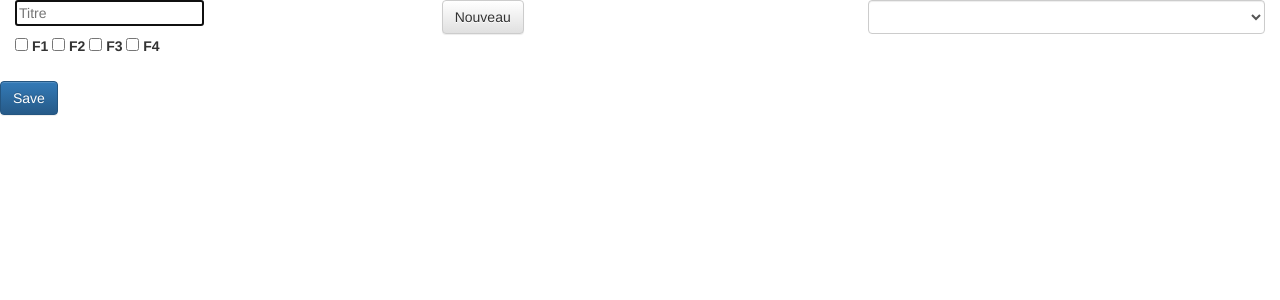
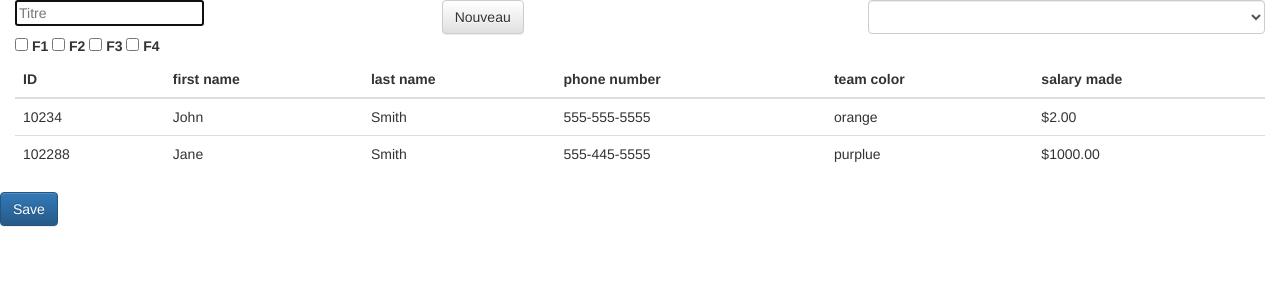
Before and after one commit to teddy-dubal/weez-field, a PHP site: page / in a window 1280 px wide. Shown: the top 300 px of the page. Run offline with PHP 8.4, Linux system fonts and the light colour scheme; some libraries are stand-ins or nearby versions.

Commit message:
* Signed-off-by:Teddy Dona <teddy.dubal@gmail.com>

```diff
--- a/assets/css/index.css
+++ b/assets/css/index.css
@@ -1,3 +1,3 @@
-th {
-    cursor: grab;
+.table th.h {
+    cursor: move;
 }
--- a/templates/index.twig
+++ b/templates/index.twig
@@ -46,6 +46,7 @@
             </div>
             <div class="row">
                 <div class="col-md-12">
+                    {#
                     <table class="table" id="table">
                         <thead>
                             <tr>
@@ -56,6 +57,38 @@
                             </tr>
                             <tr>
                             </tr>
+                        </tbody>
+                    </table>
+                    #}
+                    <table class="table" id="table">
+                        <thead class="test">
+                            <tr>
+                                <th data-header="id"><div class="dragtable-drag-handle"></div> ID</th>
+                                <th data-header="first_name">first name</th>
+                                <th data-header="last_name">last name</th>
+                                <th data-header="phone_number">phone number</th>
+                                <th data-header="color">team color</th>
+                                <th data-header="salary">salary made</th>
+                            </tr>
+                        </thead>
+                        <tbody>
+                            <tr>
+                                <td>10234</td>
+                                <td>John</td>
+                                <td>Smith</td>
+                                <td>555-555-5555</td>
+                                <td>orange</td>
+                                <td>$2.00</td>
+                            </tr>
+                            <tr>
+                                <td>102288</td>
+                                <td>Jane</td>
+                                <td>Smith</td>
+                                <td>555-445-5555</td>
+                                <td>purplue</td>
+                                <td>$1000.00</td>
+                            </tr>
+
                         </tbody>
                     </table>
                 </div>
```
Also changed, not shown: composer.json (+0 -27 lines), 1 other file.
